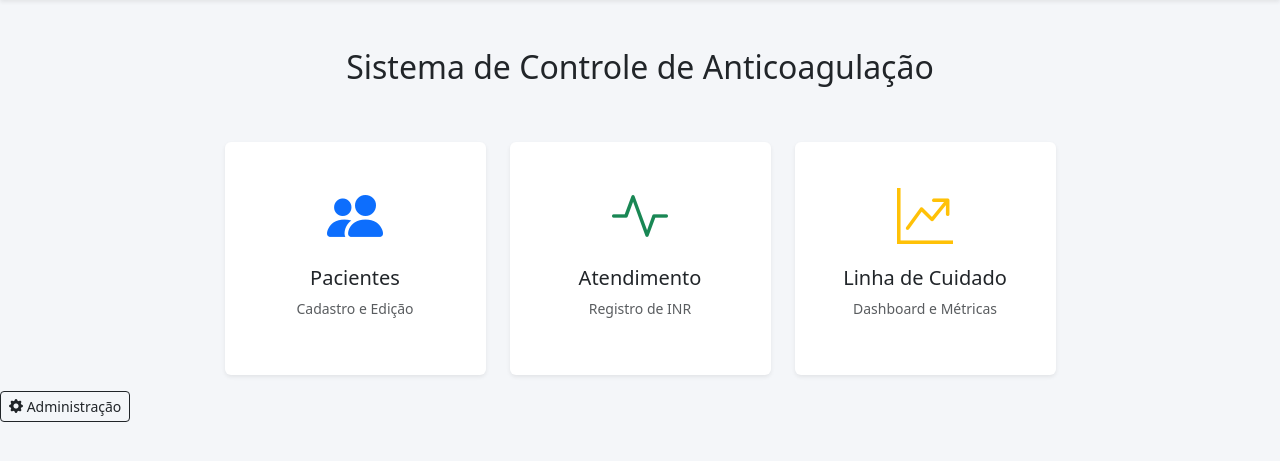
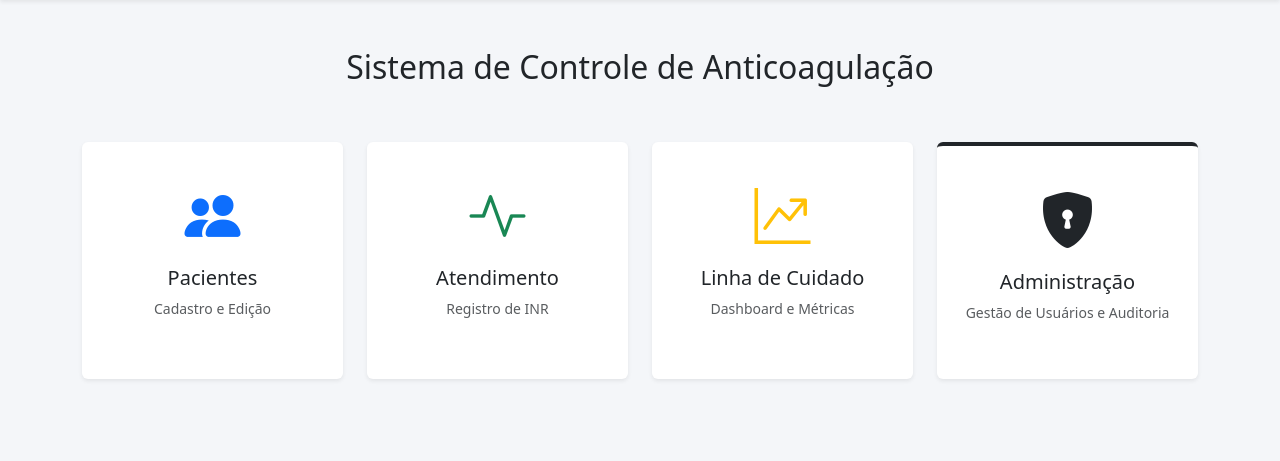
Before and after one commit to titonel/marevan3, a Django app: page / in a window 1280 px wide. Shown: the part 56-517 px from the top of the page. Run offline with Django 5.2, Linux system fonts and the light colour scheme; a user stored in the database is signed in.

Commit message:
Feat: Gestão de Usuários completa

```diff
--- a/core/templates/base.html
+++ b/core/templates/base.html
@@ -49,9 +49,4 @@
     <script src="https://cdn.jsdelivr.net/npm/bootstrap@5.3.0/dist/js/bootstrap.bundle.min.js"></script>
     <script src="{% static 'js/scripts.js' %}"></script>
 </body>
-{% if user.is_superuser %}
-    <a class="btn btn-outline-dark btn-sm me-2" href="{% url 'painel_admin' %}">
-        <i class="bi bi-gear-fill"></i> Administração
-    </a>
-{% endif %}
 </html>
--- a/core/templates/index.html
+++ b/core/templates/index.html
@@ -35,5 +35,17 @@
             </div>
         </div>
     </div>
+
+    {% if user.is_superuser %}
+    <div class="col-md-3 mb-3">
+        <div class="card card-menu h-100 text-center py-4 border-0 shadow-sm border-top border-4 border-dark" onclick="location.href='{% url 'painel_admin' %}'">
+            <div class="card-body">
+                <i class="bi bi-shield-lock-fill text-dark display-4"></i>
+                <h5 class="card-title mt-3">Administração</h5>
+                <p class="text-muted small">Gestão de Usuários e Auditoria</p>
+            </div>
+        </div>
+    </div>
+    {% endif %}
 </div>
 {% endblock %}
```
Also changed, not shown: db.sqlite3.
